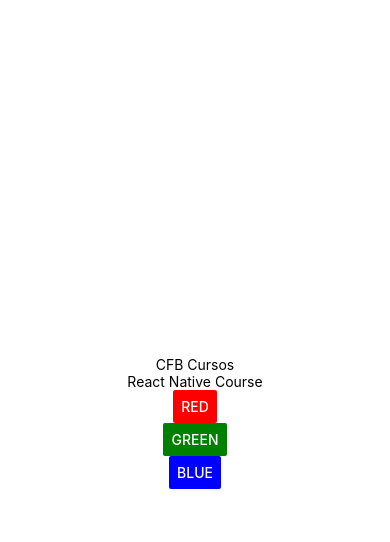
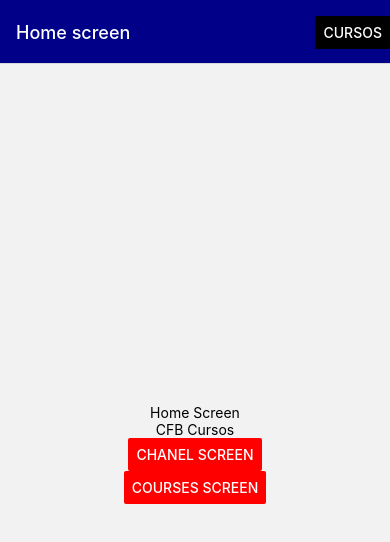
Before and after one commit to KauaMB2/ReactNativePlaylist, a React Native app: screen / in a window 390 px wide. Shown: the top 542 px of the page. Built offline with nearby package versions, Linux system fonts and the light colour scheme.

Commit message:
StackNavigator

```diff
--- a/App.js
+++ b/App.js
@@ -1,35 +1,86 @@
-import { View, Text, StyleSheet, StatusBar,Button } from 'react-native'
-import {useState} from 'react'
-const App = () => {
-  const [color,setColor]=useState("")
+import { View, Text, StyleSheet, Button } from 'react-native'
+import { NavigationContainer } from '@react-navigation/native'
+import { createStackNavigator } from '@react-navigation/stack'
+const Stack = createStackNavigator()
+
+const HomeScreen = ({ navigation }) => {
   return (
     <View style={styles.container}>
-      <StatusBar
-      backgroundColor={color}
-      barStyle="default"
-      hidden={false}
-      animated={true}
-      translucent={false}
-      />
+      <Text>Home Screen</Text>
       <Text>CFB Cursos</Text>
-      <Text>React Native Course</Text>
-      <Button title='Red' color="red" onPress={()=>{setColor("red")}}/>
-      <Button title='Green' color="green" onPress={()=>{setColor("green")}}/>
-      <Button title='Blue' color="blue" onPress={()=>{setColor("blue")}}/>
+      <Button title="Chanel screen" color="red" onPress={() => navigation.navigate("Chanel")} />
+      <Button title="Courses screen" color="red" onPress={() => navigation.navigate("Courses")} />
     </View>
   )
 }
 
+const ChanelScreen = ({ navigation }) => {
+  return (
+    <View style={styles.container}>
+      <Text>Chanel Screen</Text>
+      <Text>CFB Cursos</Text>
+      <Button title="Home" color="red" onPress={() => navigation.navigate("Home")} />
+    </View>
+  )
+}
+
+const CoursesScreen = ({ navigation }) => {
+  return (
+    <View style={styles.container}>
+      <Text>Click here to see about React Native course:</Text>
+      <Button title="React Native" color="red" onPress={() => navigation.navigate("ReactNativeCourse", { lessons: 40, creator: "Kauã" })} />
+    </View>
+  )
+}
+
+const ReactNativeCourse = ({ route, navigation }) => {
+  const { lessons, creator } = route.params
+
+  return (
+    <View style={styles.container}>
+      <Text>React Native!</Text>
+      <Text>Lessons: {lessons}</Text>
+      <Text>Creator: {creator}</Text>
+      <Button title="Home" color="red" onPress={() => navigation.navigate("Home")} />
+      <Button title="Come back to courses" color="red" onPress={() => navigation.goBack()} />
+    </View>
+  )
+}
+
+
+const App = () => {
+  return (
+    <NavigationContainer>
+      <Stack.Navigator initialRouteName='Home'>
+        <Stack.Screen name="Home" component={HomeScreen}
+        options={{
+          title: "Home screen",
+          headerStyle: {
+            backgroundColor:"#008"
+          },
+          headerTintColor:"#fff",
+          headerRight:()=>(
+            <Button
+            title="Cursos"
+            color="#000"
+            onPress={()=>{alert("Test button")}}
+            />
+          )
+        }}/>
+        <Stack.Screen name="Chanel" component={ChanelScreen} options={{ title: "Chanel screen" }} />
+        <Stack.Screen name="Courses" component={CoursesScreen} options={{ title: "Courses screen" }} />
+        <Stack.Screen name="ReactNativeCourse" component={ReactNativeCourse} options={{ title: "React Native screen" }} />
+      </Stack.Navigator>
+    </NavigationContainer>
+  )
+}
+
 const styles = StyleSheet.create({
-  scrollView: {
-    flexGrow: 1,
-  },
   container: {
     flex: 1,
-    alignItems: 'center',
-    justifyContent: 'center',
-    paddingVertical: 20,
+    justifyContent: "center",
+    alignItems: "center",
   }
 })
 
-export default App;
+export default App
--- a/package.json
+++ b/package.json
@@ -7,11 +7,14 @@
     "web": "expo start --web"
   },
   "dependencies": {
+    "@expo/vector-icons": "^13.0.0",
+    "@react-navigation/bottom-tabs": "^6.5.9",
+    "@react-navigation/native": "^6.1.8",
+    "@react-navigation/stack": "^6.3.18",
     "expo": "~48.0.18",
     "expo-status-bar": "~1.4.4",
     "react": "18.2.0",
     "react-native": "0.71.13",
-    "@expo/vector-icons": "^13.0.0",
     "react-native-paper": "4.9.2"
   },
   "devDependencies": {
```
Also changed, not shown: 1 other file (tests, documents, lock files or other folders).
